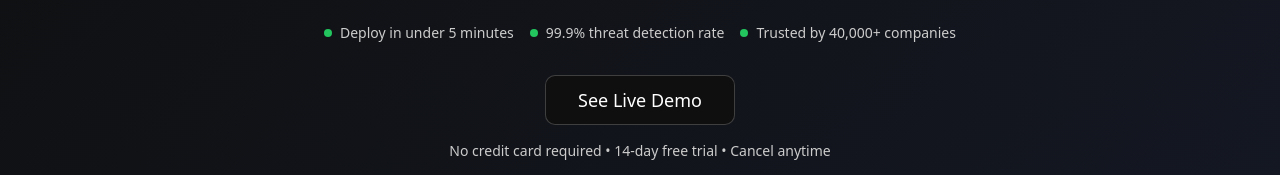
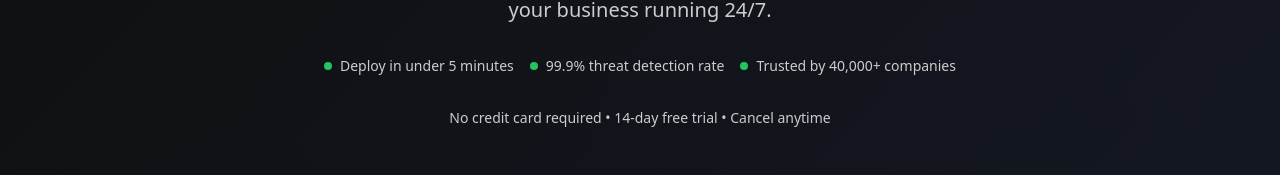
Before and after one commit to trecliipz/trellix-shield-portal, a React (Vite) app: page / in a window 1280 px wide. Shown: the part 461-636 px from the top of the page. Built offline with nearby package versions, Linux system fonts and the light colour scheme; no server answers; the database is empty.

Commit message:
Delete "See Live Demo" button
Remove the "See Live Demo" button from the Hero component.

```diff
--- a/src/components/Hero.tsx
+++ b/src/components/Hero.tsx
@@ -39,11 +39,6 @@ export const Hero = ({ onGetStarted }: HeroProps) => {
           </div>
         </div>
 
-        <div className="flex flex-col sm:flex-row items-center justify-center gap-4">
-          <Button variant="outline" size="lg" className="text-lg px-8 py-6 hover:scale-105 transition-all duration-300">
-            See Live Demo
-          </Button>
-        </div>
 
         <p className="text-sm text-muted-foreground mt-4">
           No credit card required • 14-day free trial • Cancel anytime
```
